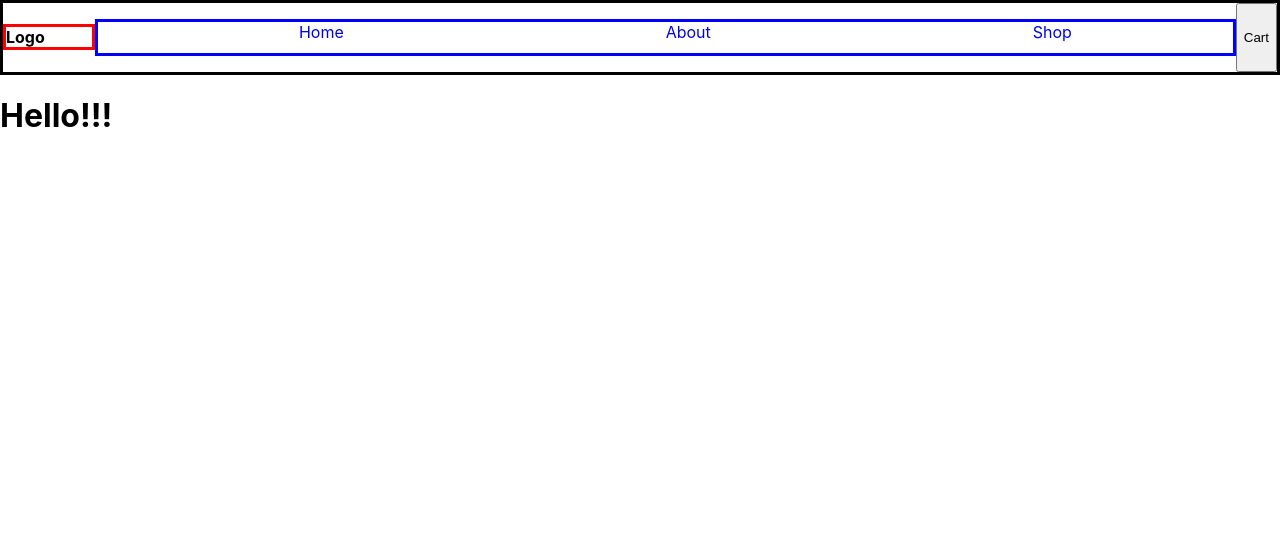
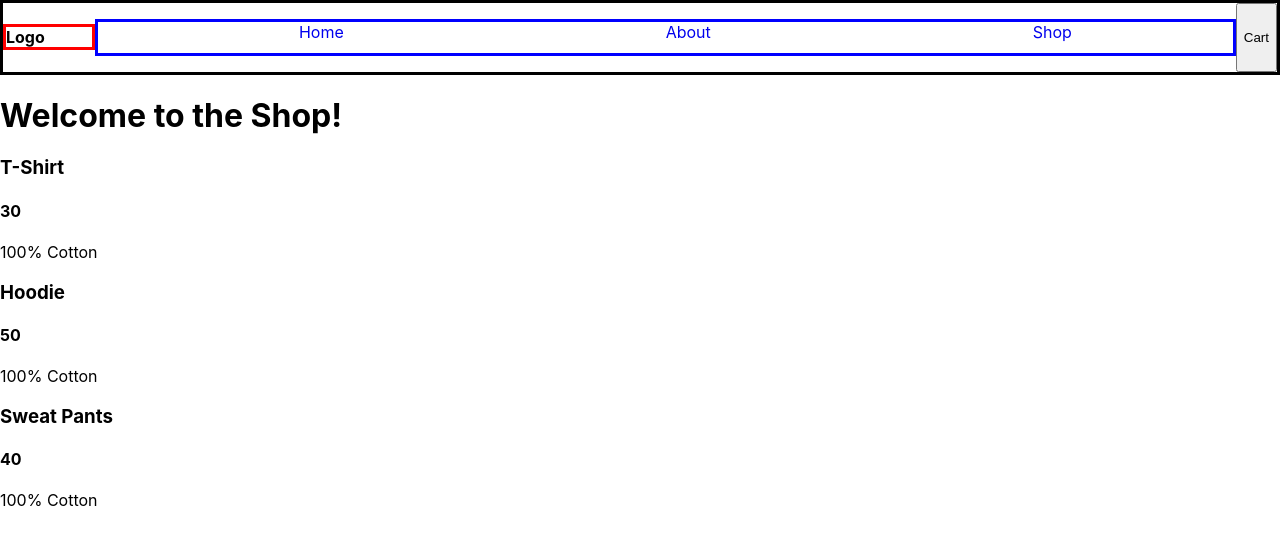
Before and after one commit to amadi5892/SXS, a React (Create React App) app: page /shop in a window 1280 px wide. Shown: the top 544 px of the page. Built offline with nearby package versions, Linux system fonts and the light colour scheme.

Commit message:
added Shop.js Products.js Card.jsx

```diff
--- a/src/App.js
+++ b/src/App.js
@@ -9,6 +9,7 @@ import {
 } from "react-router-dom";
 import './App.css';
 import Home from './components/Home';
+import Shop from './components/Shop';
 
 export default function App() {
   return (
@@ -24,7 +25,7 @@ export default function App() {
               <Link to="/about">About</Link>
             </li>
             <li>
-              <Link to="/topics">Shop</Link>
+              <Link to="/shop">Shop</Link>
             </li>
           </ul>
           <button>Cart</button>
@@ -35,8 +36,8 @@ export default function App() {
           <Route path="/about">
             {/* <About /> */}
           </Route>
-          <Route path="/topics">
-            {/* <Topics /> */}
+          <Route path="/shop">
+            <Shop />
           </Route>
           <Route path="/">
             <Home />
--- /dev/null
+++ b/src/components/Card.jsx
@@ -0,0 +1,14 @@
+import React from 'react';
+
+const Card = (props) => {
+    return(
+        <div className="card">
+            {/* Picture */}
+            <h3> {props.item} </h3>
+            <h4> {props.price} </h4>
+            <p> {props.description} </p>
+        </div>
+    )
+}
+
+export default Card;
--- /dev/null
+++ b/src/components/Shop.js
@@ -0,0 +1,30 @@
+import React from 'react';
+import Card from './Card';
+import Products from './Products';
+
+const createProduct = (Product) => {
+        return(
+            <Card
+            key={Product.id}
+            item={Product.item}
+            price={Product.price}
+            description={Product.description}
+            />
+        )
+
+}
+
+const Shop = () => {
+
+    return(
+        <div>
+            <h1>Welcome to the Shop!</h1>
+
+            <div>
+                {Products.map(createProduct)}
+            </div>
+        </div>
+    )
+}
+
+export default Shop;
```
